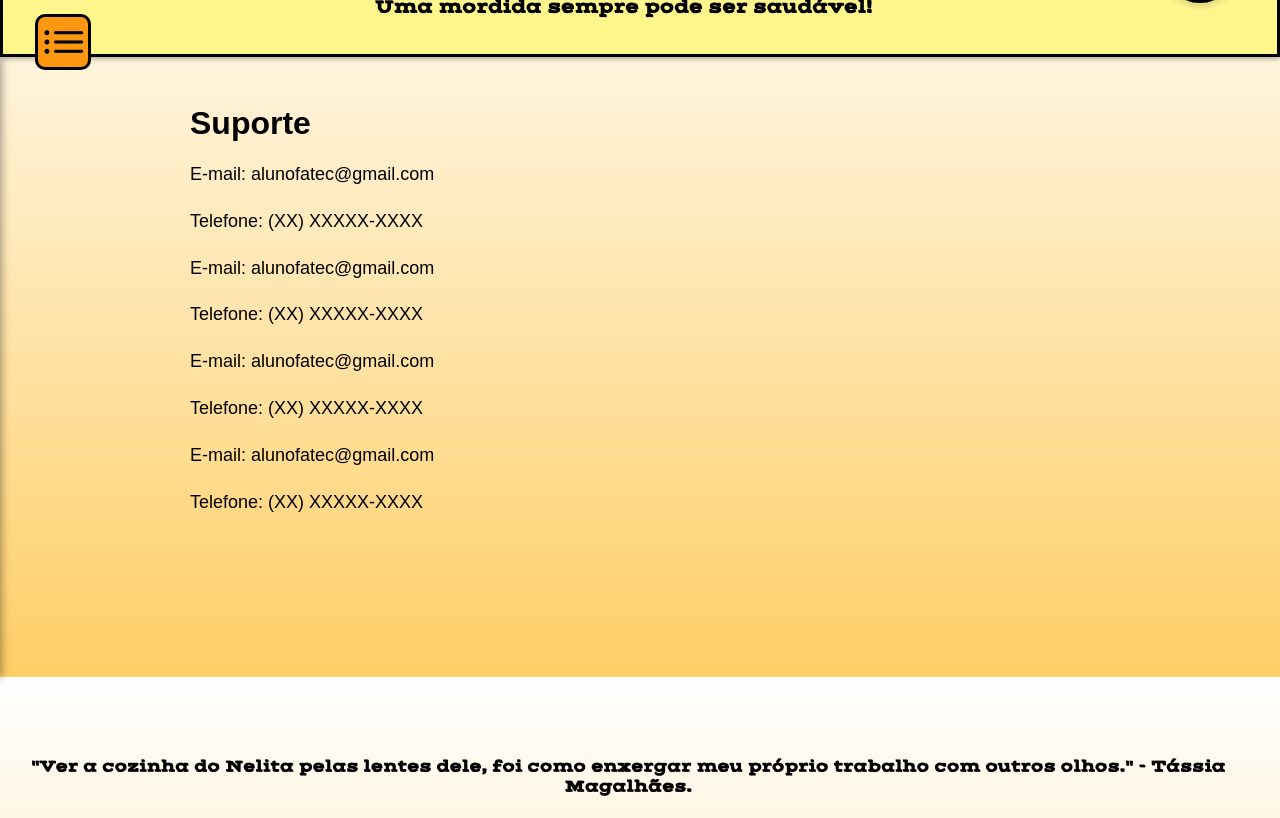
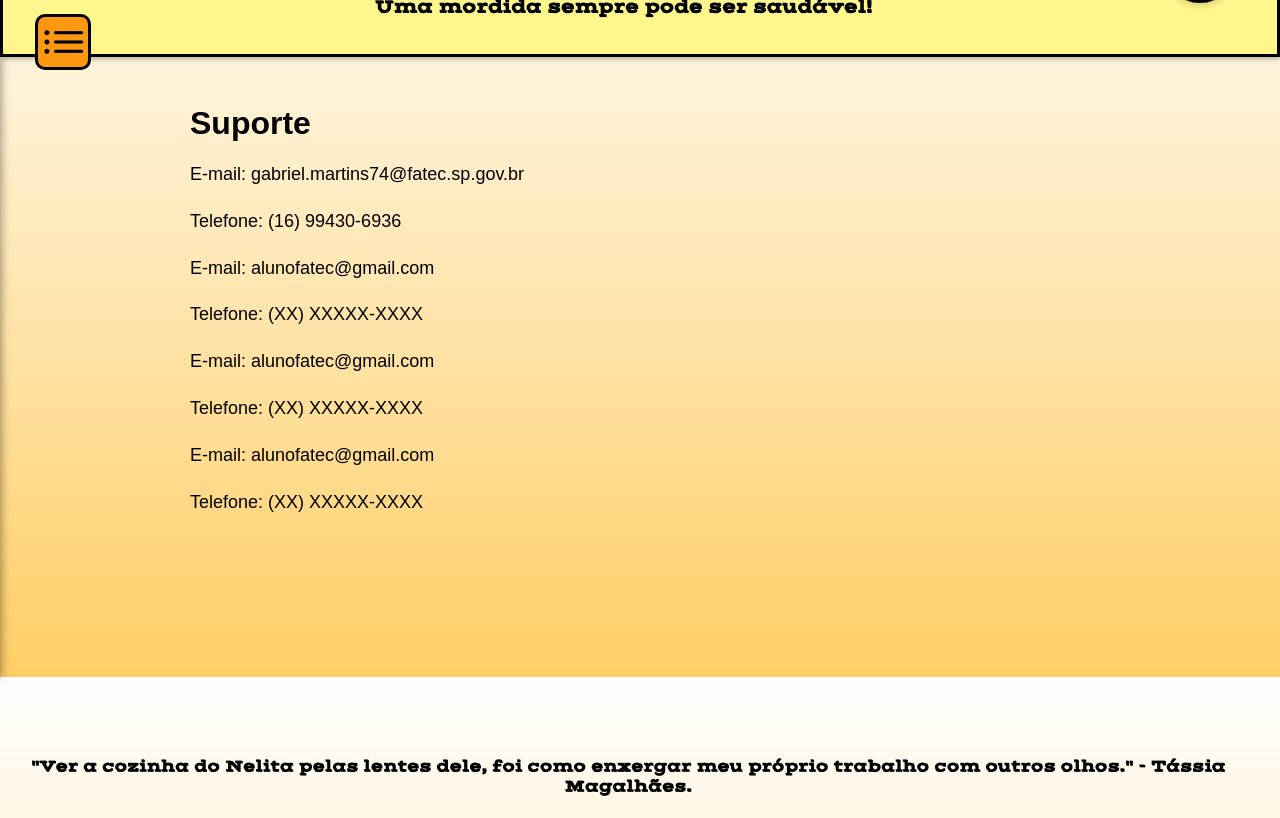
Before and after one commit to FatecFranca/DSM-P2-G07-2025-2, a website: page FRONTEND/View/Index/tela_8 - suporte.html in a window 1280 px wide. Shown: the part 123-941 px from the top of the page. Drawn offline with Linux system fonts and the light colour scheme; no server answers; sample sign-in values are in the browser's storage.

Commit message:
Adicionei meu email e telefone na pagina de suporte do projeto

```diff
--- a/FRONTEND/View/Index/tela_8 - suporte.html
+++ b/FRONTEND/View/Index/tela_8 - suporte.html
@@ -51,8 +51,8 @@
     <!-- Conteúdo principal -->
     <main class="text" role="main">
         <h2>Suporte</h2>
-        <p>E-mail: alunofatec@gmail.com</p>
-        <p>Telefone: (XX) XXXXX-XXXX</p>
+        <p>E-mail: gabriel.martins74@fatec.sp.gov.br</p>
+        <p>Telefone: (16) 99430-6936</p>
 
         <p>E-mail: alunofatec@gmail.com</p>
         <p>Telefone: (XX) XXXXX-XXXX</p>
```
